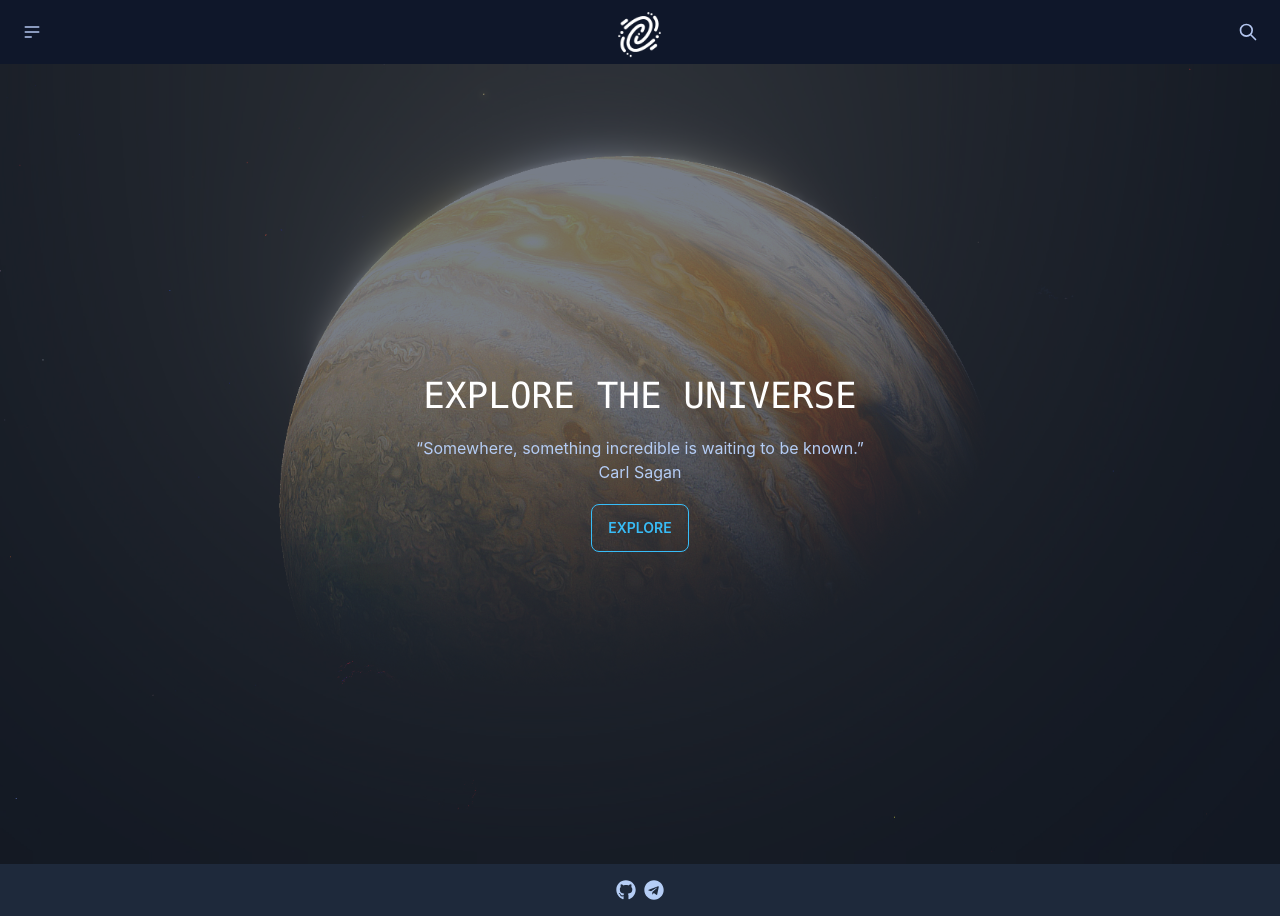
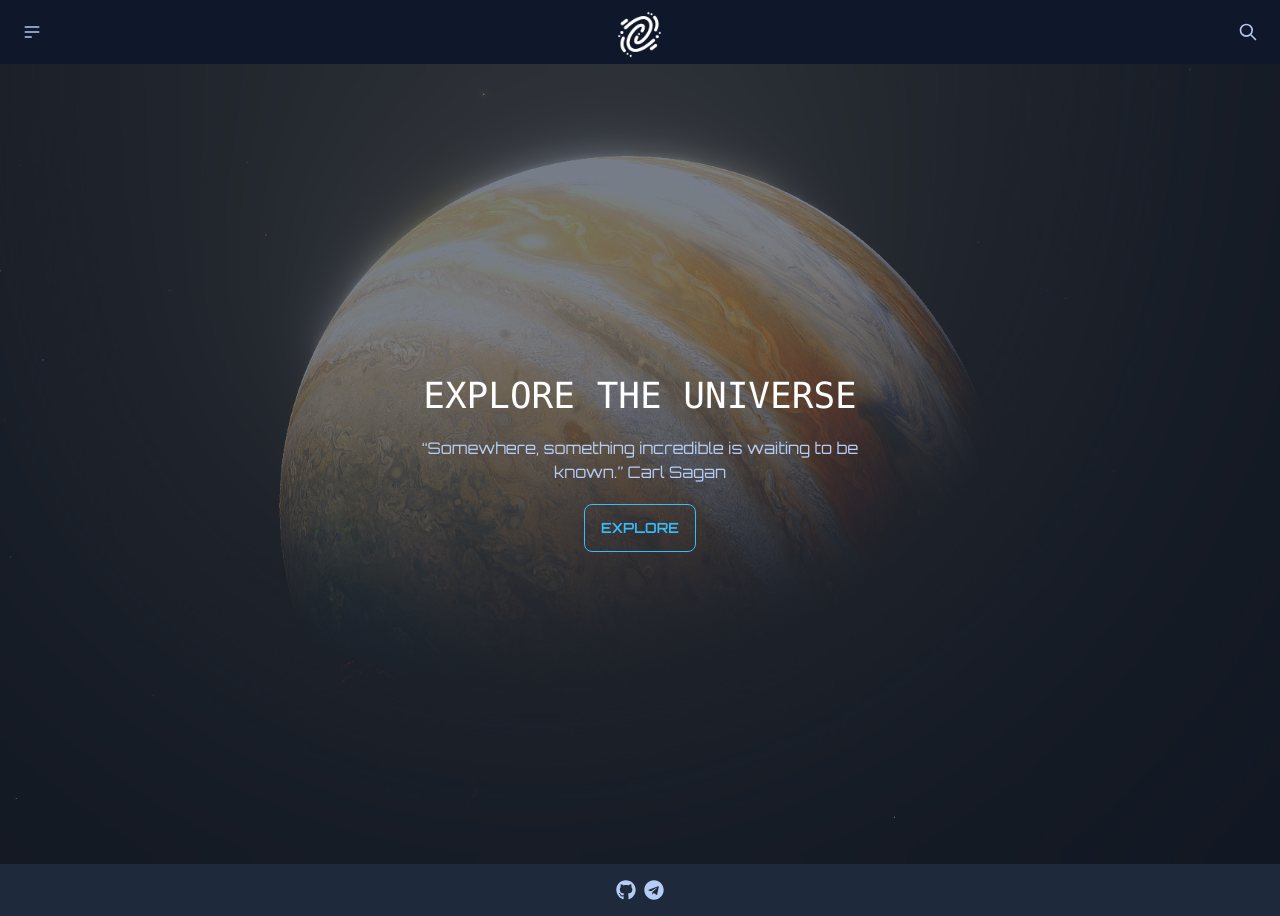
Before and after one commit to Navid-JL/sentinel-app, a React (Create React App) app in the folder frontend/hermex/: page / in a window 1280 px wide. Built offline with nearby package versions, Linux system fonts and the light colour scheme.

Commit message:
Add Orbitron font

```diff
--- a/frontend/hermex/src/index.css
+++ b/frontend/hermex/src/index.css
@@ -1,11 +1,13 @@
+@import url('https://fonts.googleapis.com/css2?family=Orbitron:wght@400;500;600;700;800;900&display=swap');
+
 @tailwind base;
 @tailwind components;
 @tailwind utilities;
 
 body {
   margin: 0;
-  font-family: -apple-system, BlinkMacSystemFont, 'Segoe UI', 'Roboto', 'Oxygen', 'Ubuntu',
-    'Cantarell', 'Fira Sans', 'Droid Sans', 'Helvetica Neue', sans-serif;
+  font-family: 'Orbitron', -apple-system, BlinkMacSystemFont, 'Segoe UI', 'Roboto', 'Oxygen',
+    'Ubuntu', 'Cantarell', 'Fira Sans', 'Droid Sans', 'Helvetica Neue', sans-serif;
   -webkit-font-smoothing: antialiased;
   -moz-osx-font-smoothing: grayscale;
 }
```
